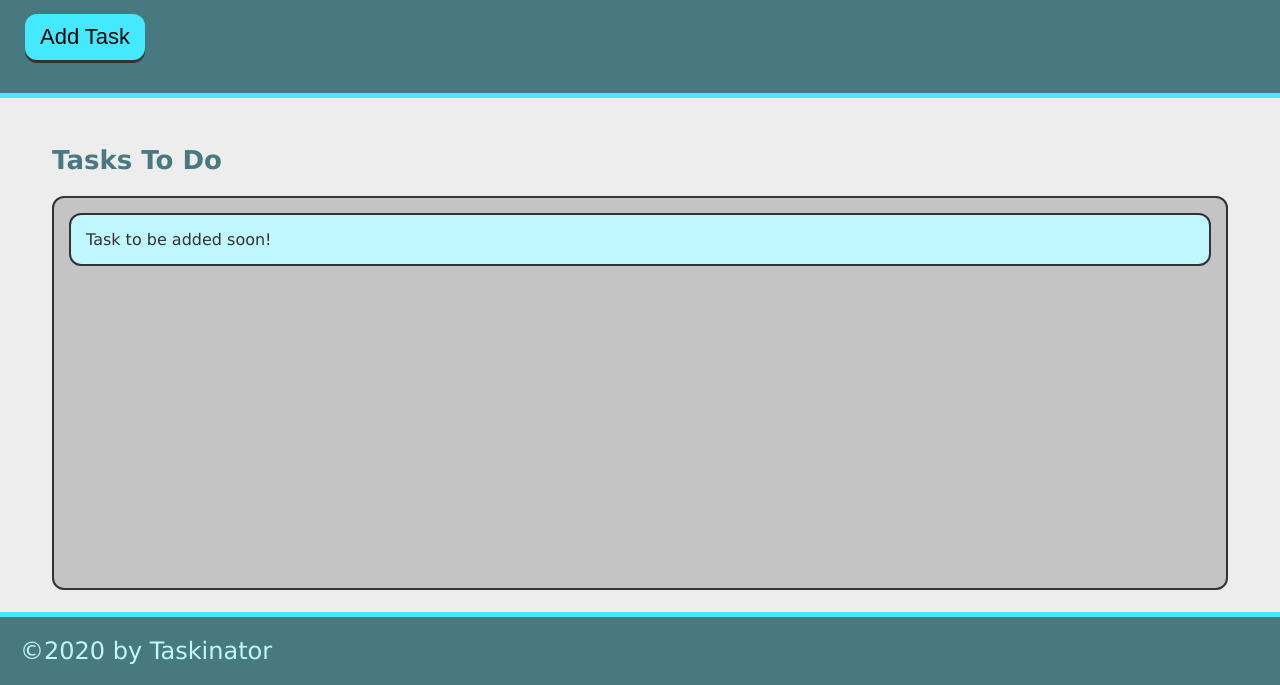
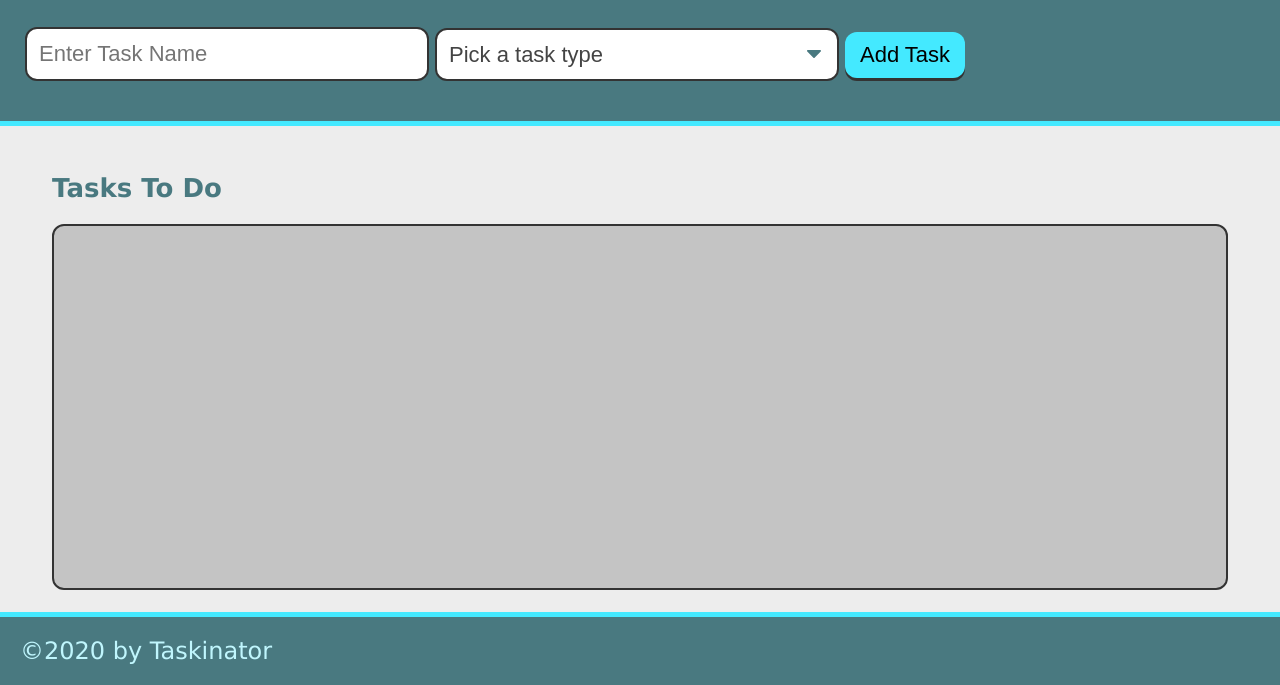
Before and after one commit to ggamb/taskinator, a plain HTML site: page index.html in a window 1280 px wide. Shown: the part 115-800 px from the top of the page. Drawn offline with Linux system fonts and the light colour scheme; files whose address does not match are found by name.

Commit message:
added form submit feature

```diff
--- a/index.html
+++ b/index.html
@@ -14,14 +14,29 @@
     <header>
         <h1 class="page-title">Taskinator</h1>
         <p>Click the button below to add a new task!</p>
-        <button class="btn" id="save-task">Add Task</button>
+
+        <form id="task-form">
+            <div class="form-group">
+                <input type="text" name="task-name" placeholder="Enter Task Name" />
+            </div>
+            <div class="form-group">
+                <select name="task-type" class="select-dropdown">
+                    <option value="" disabled selected>Pick a task type</option>
+                    <option value="Print">Print</option>
+                    <option value="Web">Web</option>
+                    <option value="Mobile">Mobile</option>
+                </select>
+            </div>
+            <div class="form-group">
+                <button class="btn" id="save-task">Add Task</button>
+            </div>
+        </form>
     </header>
 
     <main class="page-content">
         <section class="task-list-wrapper">
             <h2 class="list-title">Tasks To Do</h2>
             <ul class="task-list" id="tasks-to-do">
-                <li class="task-item">Task to be added soon!</li>
             </ul>
         </section>
     </main>
--- a/module-4-assets/assets/js/script.js
+++ b/module-4-assets/assets/js/script.js
@@ -1,11 +1,12 @@
-var buttonEl = document.querySelector("#save-task");
+var formEl = document.querySelector("#task-form");
 var tasksToDoEl = document.querySelector("#tasks-to-do");
 
-var createTaskHandler = function() {
+var createTaskHandler = function(event) {
+    event.preventDefault();
     var listItemEl = document.createElement("li");
     listItemEl.className = "task-item";
     listItemEl.textContent = "This is a new task.";
     tasksToDoEl.appendChild(listItemEl);
 };
 
-buttonEl.addEventListener("click", createTaskHandler);
+formEl.addEventListener("submit", createTaskHandler);
```
